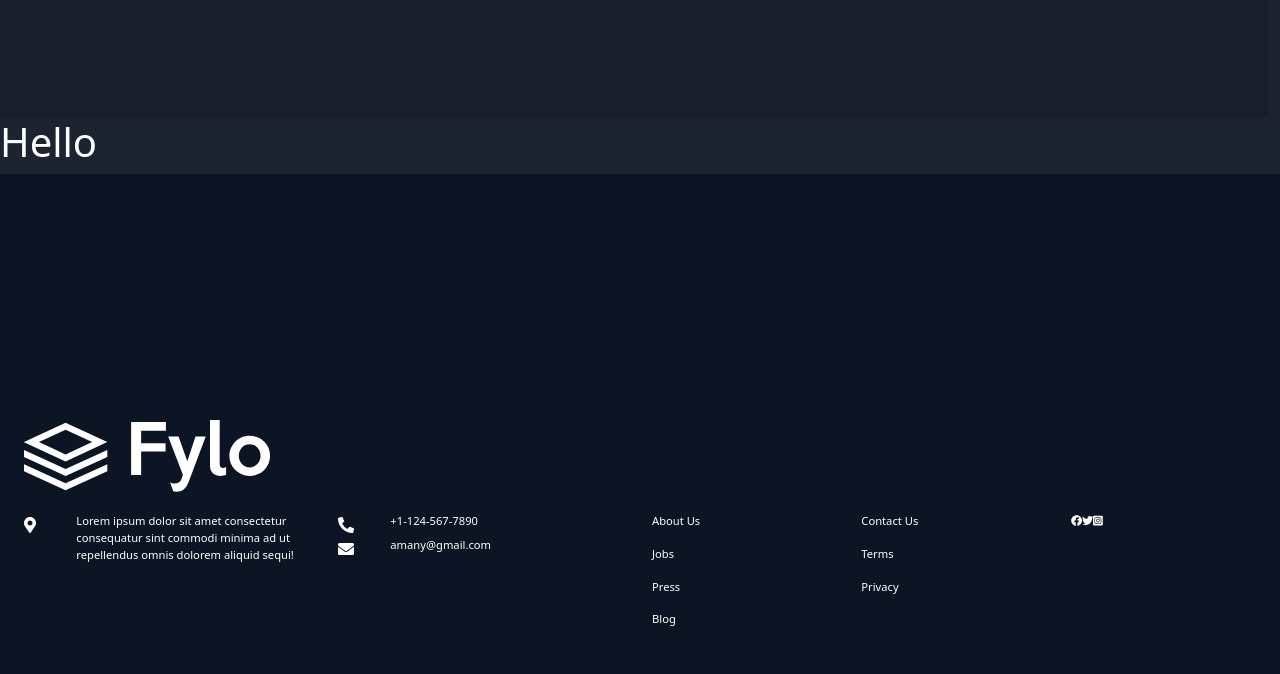
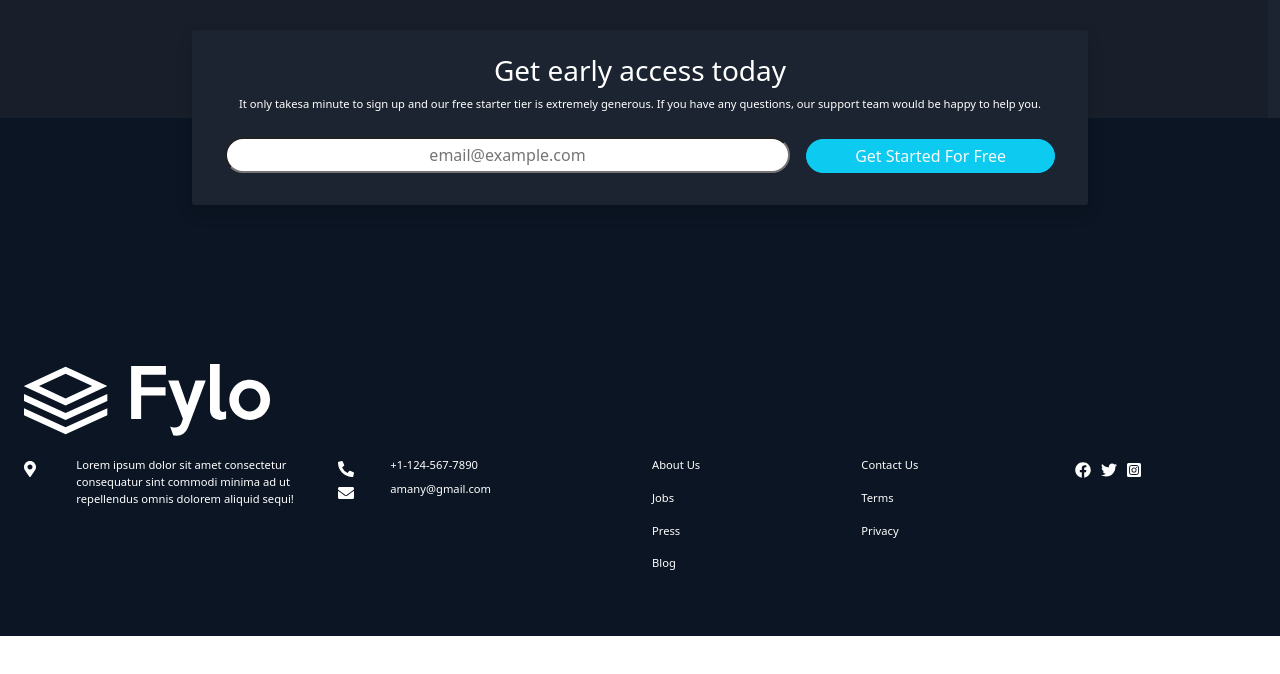
Before and after one commit to AmanySirajAl-Din/React_ITI_Labs, a React (Create React App) app: page / in a window 1280 px wide. Shown: the part 2426-3100 px from the top of the page. After the commit the page ends 3062 px from the top, so only its background shows below. Built offline with nearby package versions, Linux system fonts and the light colour scheme.

Commit message:
Create style for Access_Form floating Card

```diff
--- a/src/Lab1-layout/access-form.css
+++ b/src/Lab1-layout/access-form.css
@@ -0,0 +1,17 @@
+.access-form{
+    position: relative;
+}
+
+.form-card{
+    position: absolute;
+    top: 0;
+    width: 70%;
+    left: 15%;
+    top: -8rem;
+}
+
+@media screen and (min-width:1230px) {
+    .form-card{
+        top: -5.5rem;
+    }
+}
--- a/src/Lab1-layout/access-form.js
+++ b/src/Lab1-layout/access-form.js
@@ -1,9 +1,16 @@
-import "./footer.css";
-
-import logoImg from "./assets/images/logo.svg";
+import "./access-form.css";
 
 function Access_Form() {
-    return (<h1>Hello</h1>);
+    return (
+        <section className="container-fluid access-form text-center">
+            <div className="form-card bg-main px-4 py-4 rounded-1 shadow">
+                <h3>Get early access today</h3>
+                <p className="smaller-txt">It only takesa minute to sign up and our free starter tier is extremely generous. If you have any questions, our support team would be happy to help you.</p>
+                <input className="col-8 rounded-pill py-1 px-1 m-2 text-center" type="text" placeholder="email@example.com" />
+                <button className="col btn btn-info rounded-pill text-light py-1 px-5 m-2">Get Started For Free</button>
+            </div>
+        </section>
+    );
 }
 
 
--- a/src/Lab1-layout/footer.css
+++ b/src/Lab1-layout/footer.css
@@ -1,5 +1,4 @@
 footer{
-    background-color: hsl(216, 53%, 9%);
     padding-top: 15rem;
     font-size: 0.7rem;
 }
@@ -7,3 +6,11 @@ footer{
 .svg-div{
     font-size: 1rem;
 }
+
+.social-div{
+    font-size: 1rem;
+}
+
+.social-div svg{
+    margin: 0.3rem;
+}
--- a/src/Lab1-layout/footer.js
+++ b/src/Lab1-layout/footer.js
@@ -4,7 +4,7 @@ import logoImg from "./assets/images/logo.svg";
 
 function Footer() {
     return (
-        <footer className="container-fluid pb-5 px-4">
+        <footer className="container-fluid bg-darkest pb-5 px-4">
 
             <div className="row pb-3">
                 <a className="navbar-brand" href="#">
@@ -50,7 +50,7 @@ function Footer() {
                     <p>Terms</p>
                     <p>Privacy</p>
                 </div>
-                <div className="col-2">
+                <div className="col-2 social-div">
                     <svg aria-hidden="true" focusable="false" data-prefix="fab" data-icon="facebook" class="svg-inline--fa fa-facebook fa-w-16" role="img" xmlns="http://www.w3.org/2000/svg" viewBox="0 0 512 512"><path fill="currentColor" d="M504 256C504 119 393 8 256 8S8 119 8 256c0 123.78 90.69 226.38 209.25 245V327.69h-63V256h63v-54.64c0-62.15 37-96.48 93.67-96.48 27.14 0 55.52 4.84 55.52 4.84v61h-31.28c-30.8 0-40.41 19.12-40.41 38.73V256h68.78l-11 71.69h-57.78V501C413.31 482.38 504 379.78 504 256z"></path></svg>
                     <svg aria-hidden="true" focusable="false" data-prefix="fab" data-icon="twitter" class="svg-inline--fa fa-twitter fa-w-16" role="img" xmlns="http://www.w3.org/2000/svg" viewBox="0 0 512 512"><path fill="currentColor" d="M459.37 151.716c.325 4.548.325 9.097.325 13.645 0 138.72-105.583 298.558-298.558 298.558-59.452 0-114.68-17.219-161.137-47.106 8.447.974 16.568 1.299 25.34 1.299 49.055 0 94.213-16.568 130.274-44.832-46.132-.975-84.792-31.188-98.112-72.772 6.498.974 12.995 1.624 19.818 1.624 9.421 0 18.843-1.3 27.614-3.573-48.081-9.747-84.143-51.98-84.143-102.985v-1.299c13.969 7.797 30.214 12.67 47.431 13.319-28.264-18.843-46.781-51.005-46.781-87.391 0-19.492 5.197-37.36 14.294-52.954 51.655 63.675 129.3 105.258 216.365 109.807-1.624-7.797-2.599-15.918-2.599-24.04 0-57.828 46.782-104.934 104.934-104.934 30.213 0 57.502 12.67 76.67 33.137 23.715-4.548 46.456-13.32 66.599-25.34-7.798 24.366-24.366 44.833-46.132 57.827 21.117-2.273 41.584-8.122 60.426-16.243-14.292 20.791-32.161 39.308-52.628 54.253z"></path></svg>
                     <svg aria-hidden="true" focusable="false" data-prefix="fab" data-icon="instagram-square" class="svg-inline--fa fa-instagram-square fa-w-14" role="img" xmlns="http://www.w3.org/2000/svg" viewBox="0 0 448 512"><path fill="currentColor" d="M224,202.66A53.34,53.34,0,1,0,277.36,256,53.38,53.38,0,0,0,224,202.66Zm124.71-41a54,54,0,0,0-30.41-30.41c-21-8.29-71-6.43-94.3-6.43s-73.25-1.93-94.31,6.43a54,54,0,0,0-30.41,30.41c-8.28,21-6.43,71.05-6.43,94.33S91,329.26,99.32,350.33a54,54,0,0,0,30.41,30.41c21,8.29,71,6.43,94.31,6.43s73.24,1.93,94.3-6.43a54,54,0,0,0,30.41-30.41c8.35-21,6.43-71.05,6.43-94.33S357.1,182.74,348.75,161.67ZM224,338a82,82,0,1,1,82-82A81.9,81.9,0,0,1,224,338Zm85.38-148.3a19.14,19.14,0,1,1,19.13-19.14A19.1,19.1,0,0,1,309.42,189.74ZM400,32H48A48,48,0,0,0,0,80V432a48,48,0,0,0,48,48H400a48,48,0,0,0,48-48V80A48,48,0,0,0,400,32ZM382.88,322c-1.29,25.63-7.14,48.34-25.85,67s-41.4,24.63-67,25.85c-26.41,1.49-105.59,1.49-132,0-25.63-1.29-48.26-7.15-67-25.85s-24.63-41.42-25.85-67c-1.49-26.42-1.49-105.61,0-132,1.29-25.63,7.07-48.34,25.85-67s41.47-24.56,67-25.78c26.41-1.49,105.59-1.49,132,0,25.63,1.29,48.33,7.15,67,25.85s24.63,41.42,25.85,67.05C384.37,216.44,384.37,295.56,382.88,322Z"></path></svg>
--- a/src/Lab1-layout/reviews-section.css
+++ b/src/Lab1-layout/reviews-section.css
@@ -11,6 +11,7 @@
 
 .card{
     height: 210px;
+    background-color: hsl(219, 30%, 18%)!important;
 }
 
 @media screen and (max-width: 1350px) and (min-width: 975px){
--- a/src/Lab1-layout/reviews-section.js
+++ b/src/Lab1-layout/reviews-section.js
@@ -8,7 +8,7 @@ function Reviews_Section() {
     return (
         <section id="reviews-container" className="container-fluid row bg-quotes bg-darker">
             <div className="card-col col-lg-4 col-md-6 col-12">
-                <div className="container card bg-main px-5 py-3 m-2">
+                <div className="container card px-5 py-3 m-2">
                     <p className="row">Fylo has improved our team productivity by an order of magnitude. Since making the switch our team has become a well-oiled collaboration machine.</p>
                     <p className="row">
                         <img src={profile_1} className="col-3 rounded-circle" />
@@ -21,7 +21,7 @@ function Reviews_Section() {
             </div>
 
             <div className="card-col col-lg-4 col-md-6 col-12">
-                <div className="container card bg-main px-5 py-3 m-2">
+                <div className="container card px-5 py-3 m-2">
                     <p className="row">Fylo has improved our team productivity by an order of magnitude. Since making the switch our team has become a well-oiled collaboration machine.</p>
                     <p className="row">
                         <img src={profile_2} className="col-3 rounded-circle" />
@@ -33,7 +33,7 @@ function Reviews_Section() {
                 </div>
             </div>
             <div className="card-col col-lg-4 col-md-6 col-12">
-                <div className="container card bg-main px-5 py-3 m-2">
+                <div className="container card px-5 py-3 m-2">
                     <p className="row">Fylo has improved our team productivity by an order of magnitude. Since making the switch our team has become a well-oiled collaboration machine.</p>
                     <p className="row">
                         <img src={profile_3} className="col-3 rounded-circle" />
--- a/src/index.css
+++ b/src/index.css
@@ -31,6 +31,11 @@ img, svg{
   background-color: hsl(218, 28%, 13%);
 }
 
+.bg-darkest{
+  background-color: hsl(216, 53%, 9%);
+}
+
+
 .smaller-txt{
   font-size: 0.7rem;
 }
```
